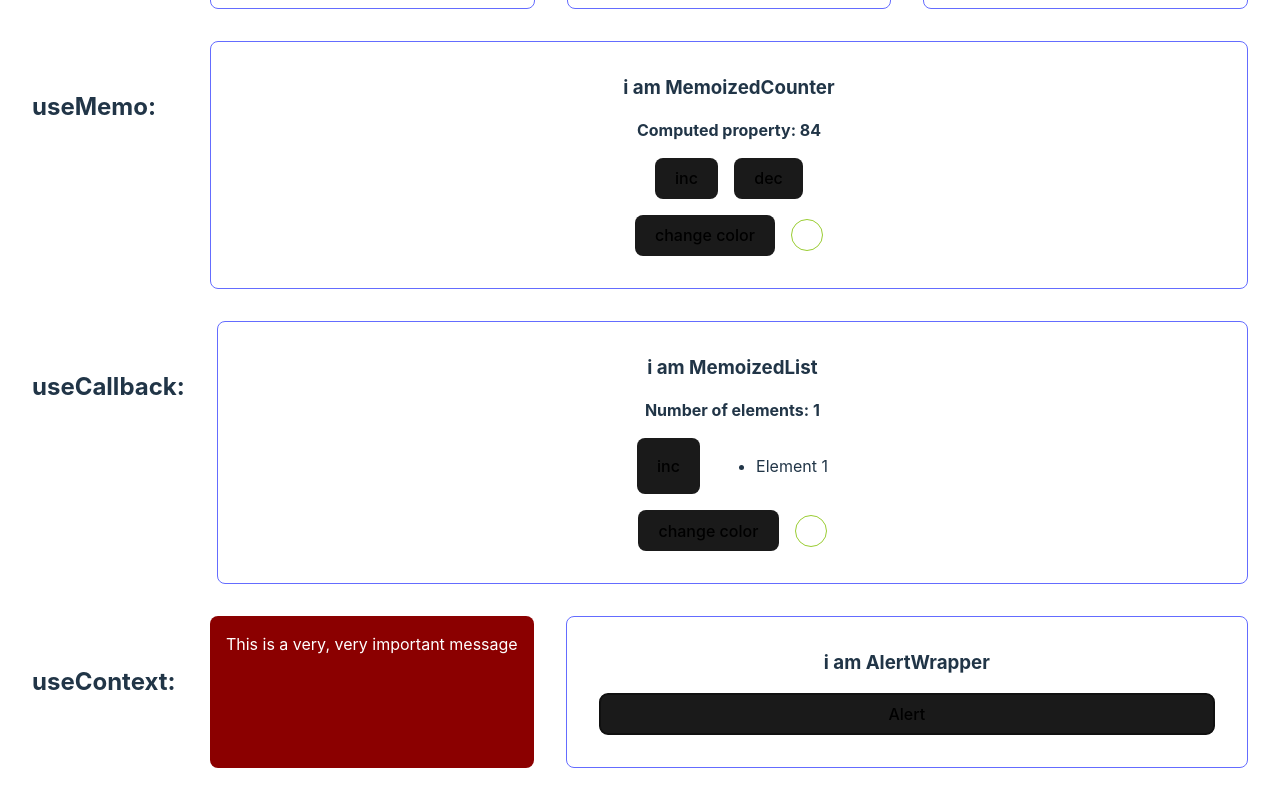
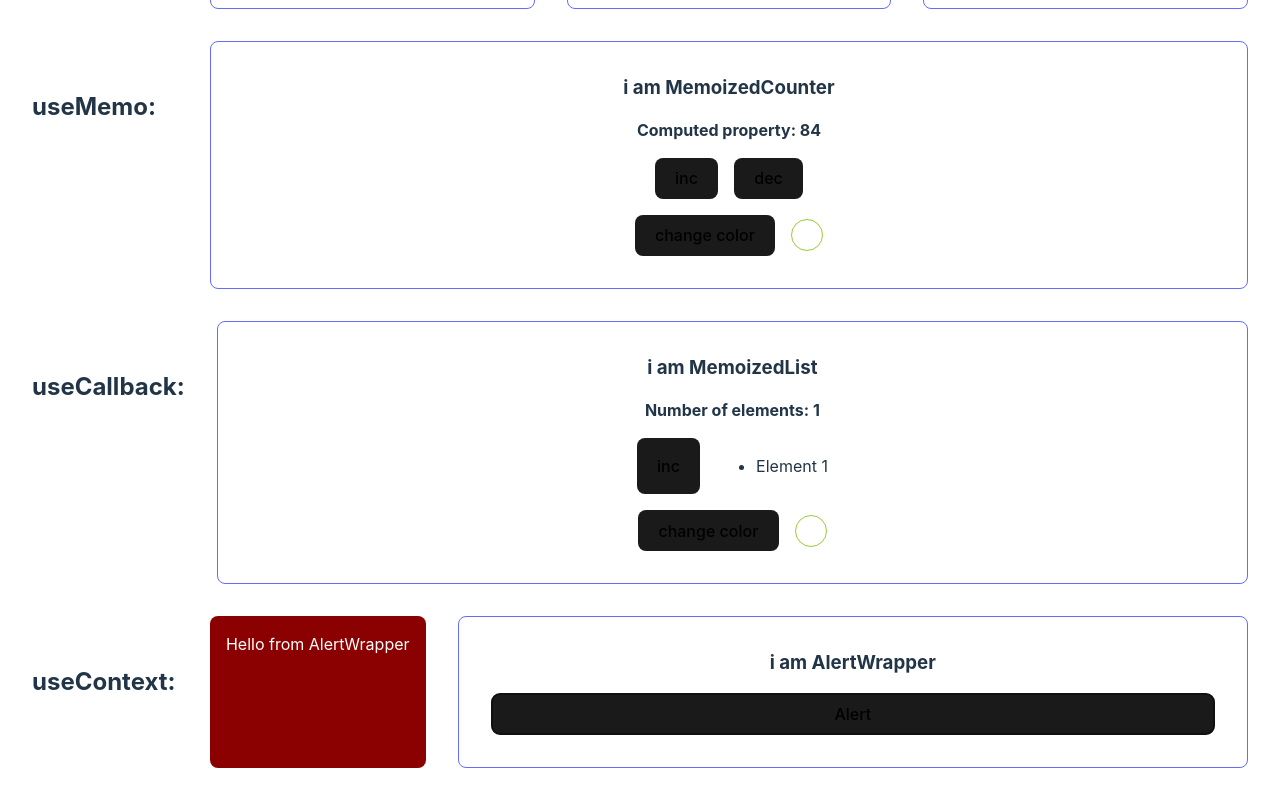
Before and after one commit to hellsgor/react-hooks-minin, a React (Vite) app: page / in a window 1280 px wide. Both pictures are taken after a click on the button "Alert". Shown: the part 959-1759 px from the top of the page. Built offline with nearby package versions, Linux system fonts and the light colour scheme; no server answers.

Commit message:
Feat[Alert]: added message to context

```diff
--- a/src/Components/Alert/Alert.jsx
+++ b/src/Components/Alert/Alert.jsx
@@ -1,7 +1,7 @@
 import { useAlert } from './AlertContext';
 
 export default function Alert() {
-  const { visible, toggle } = useAlert();
+  const { visible, toggle, message } = useAlert();
 
   if (!visible) return null;
 
@@ -17,7 +17,7 @@ export default function Alert() {
         cursor: 'pointer',
       }}
     >
-      <p>This is a very, very important message</p>
+      <p>{message || 'This is a very, very important message'}</p>
     </div>
   );
 }
--- a/src/Components/Alert/AlertProvider.jsx
+++ b/src/Components/Alert/AlertProvider.jsx
@@ -4,11 +4,15 @@ import { AlertContext } from './AlertContext';
 
 export function AlertProvider({ children }) {
   const [alert, setAlert] = useState(false);
+  const [message, setMessage] = useState('');
 
   const toggle = () => setAlert((prev) => !prev);
+  const setAlertMessage = (text) => setMessage(text);
 
   return (
-    <AlertContext.Provider value={{ visible: alert, toggle }}>
+    <AlertContext.Provider
+      value={{ visible: alert, toggle, setAlertMessage, message }}
+    >
       {children}
     </AlertContext.Provider>
   );
--- a/src/Components/AlertWrapper.jsx
+++ b/src/Components/AlertWrapper.jsx
@@ -1,7 +1,13 @@
+import { useEffect } from 'react';
 import { useAlert } from './Alert/AlertContext';
 
 export default function AlertWrapper() {
-  const { toggle } = useAlert();
+  const { toggle, setAlertMessage } = useAlert();
+
+  useEffect(
+    () => setAlertMessage('Hello from AlertWrapper'),
+    [setAlertMessage],
+  );
 
   return (
     <div className="card">
```
